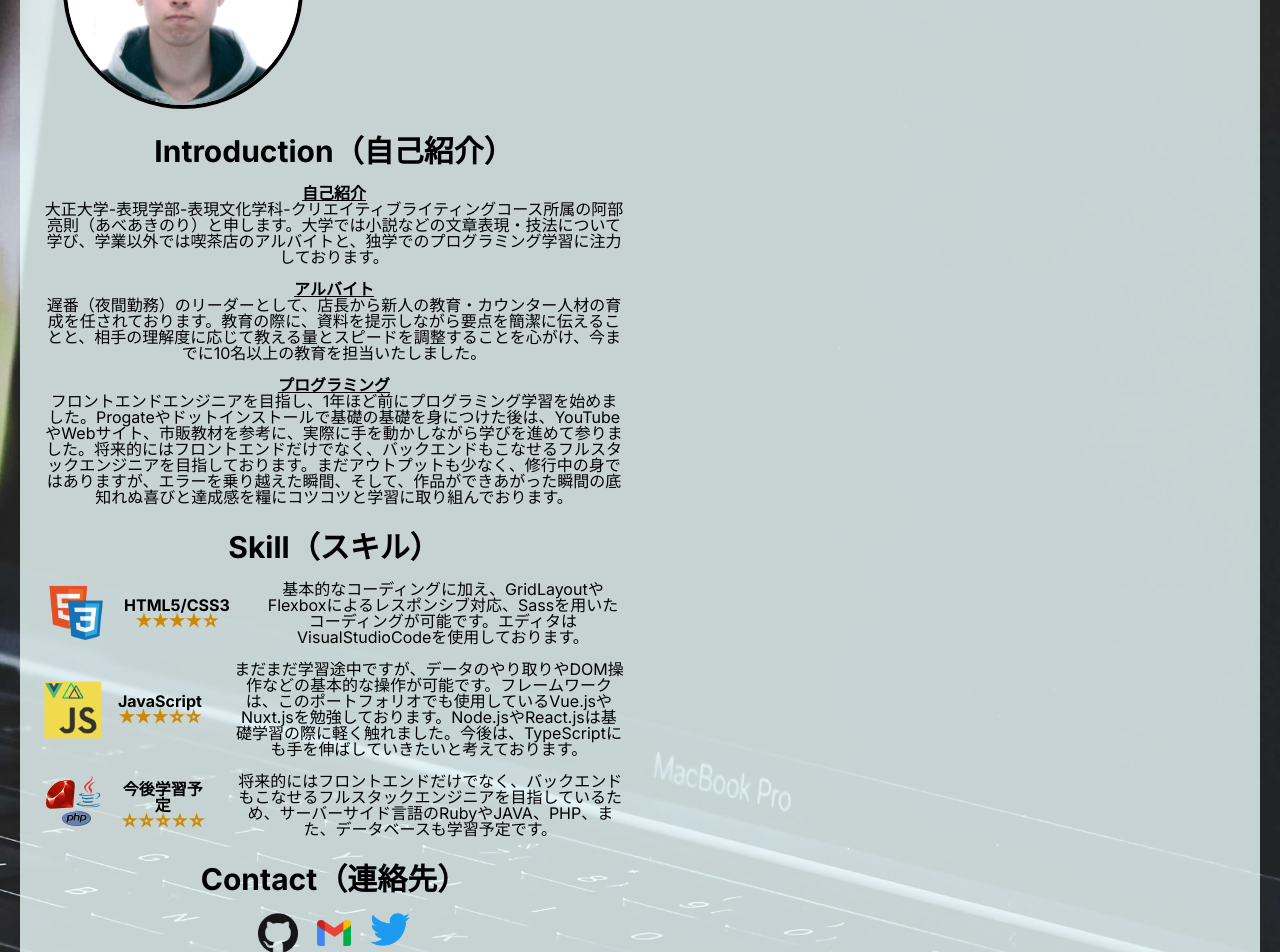
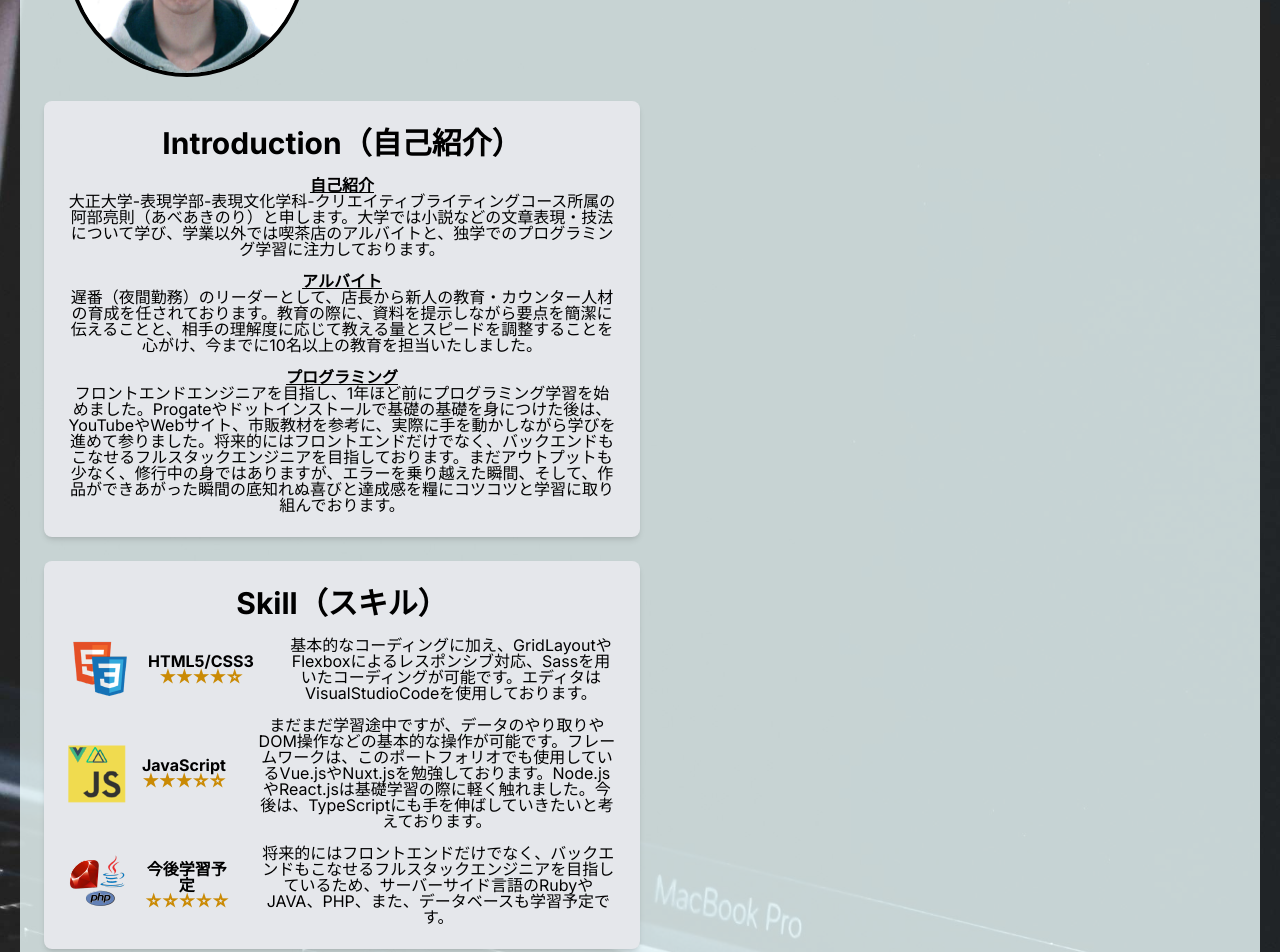
Before and after one commit to Akinori99/my-next-portfolio, a Next.js app: page /about in a window 1280 px wide. Shown: the part 960-1912 px from the top of the page. Built offline with nearby package versions, Linux system fonts and the light colour scheme.

Commit message:
✨ Container application and CSS modification to organize each element

```diff
--- a/app/about/page.jsx
+++ b/app/about/page.jsx
@@ -43,8 +43,8 @@ export default function ABOUT() {
               <h1 className="text-5xl font-serif">阿部亮則</h1>
               <p className="text-2xl mt-2">-Abe Akinori-</p>
             </div>
-            <div className="md:col-span-2">
-              <h2 className="text-3xl font-bold">Introduction（自己紹介）</h2>
+            <div className="bg-gray-200 rounded-lg shadow-md p-6 md:col-span-2">
+              <h2 className=" text-3xl font-bold">Introduction（自己紹介）</h2>
               {introductionItems.map((item) => (
                 <p key={item.title} className="mt-4">
                   <span className="font-bold underline">{item.title}</span>
@@ -53,7 +53,7 @@ export default function ABOUT() {
                 </p>
               ))}
             </div>
-            <div className="md:col-span-2">
+            <div className="bg-gray-200 rounded-lg shadow-md p-6 md:col-span-2">
               <h2 className="text-3xl font-bold">Skill（スキル）</h2>
               {skillItems.map((skill) => (
                 <div key={skill.name} className="flex items-center mt-4">
@@ -76,7 +76,7 @@ export default function ABOUT() {
                 </div>
               ))}
             </div>
-            <div className="text-center md:col-span-2">
+            <div className="bg-gray-200 rounded-lg shadow-md p-6 text-center md:col-span-2">
               <h2 className="text-3xl font-bold">Contact（連絡先）</h2>
               <div className="flex justify-center mt-4">
                 <a href="https://github.com/Akinori99" className="mx-2">
--- a/app/dist.css
+++ b/app/dist.css
@@ -567,9 +567,6 @@ video {
 .mt-6 {
   margin-top: 1.5rem;
 }
-.mt-8 {
-  margin-top: 2rem;
-}
 .block {
   display: block;
 }
@@ -633,11 +630,11 @@ video {
 .justify-center {
   justify-content: center;
 }
+.gap-4 {
+  gap: 1rem;
+}
 .gap-6 {
   gap: 1.5rem;
-}
-.gap-8 {
-  gap: 2rem;
 }
 .divide-y > :not([hidden]) ~ :not([hidden]) {
   --tw-divide-y-reverse: 0;
--- a/app/works/page.jsx
+++ b/app/works/page.jsx
@@ -30,7 +30,7 @@ export default function WORKS() {
           {workItems.map((item) => (
             <div
               key={item.title}
-              className="item bg-gray-200 rounded-lg shadow-md p-6"
+              className="bg-gray-200 rounded-lg shadow-md p-6 mt-6"
             >
               <a
                 href={item.siteURL}
```
